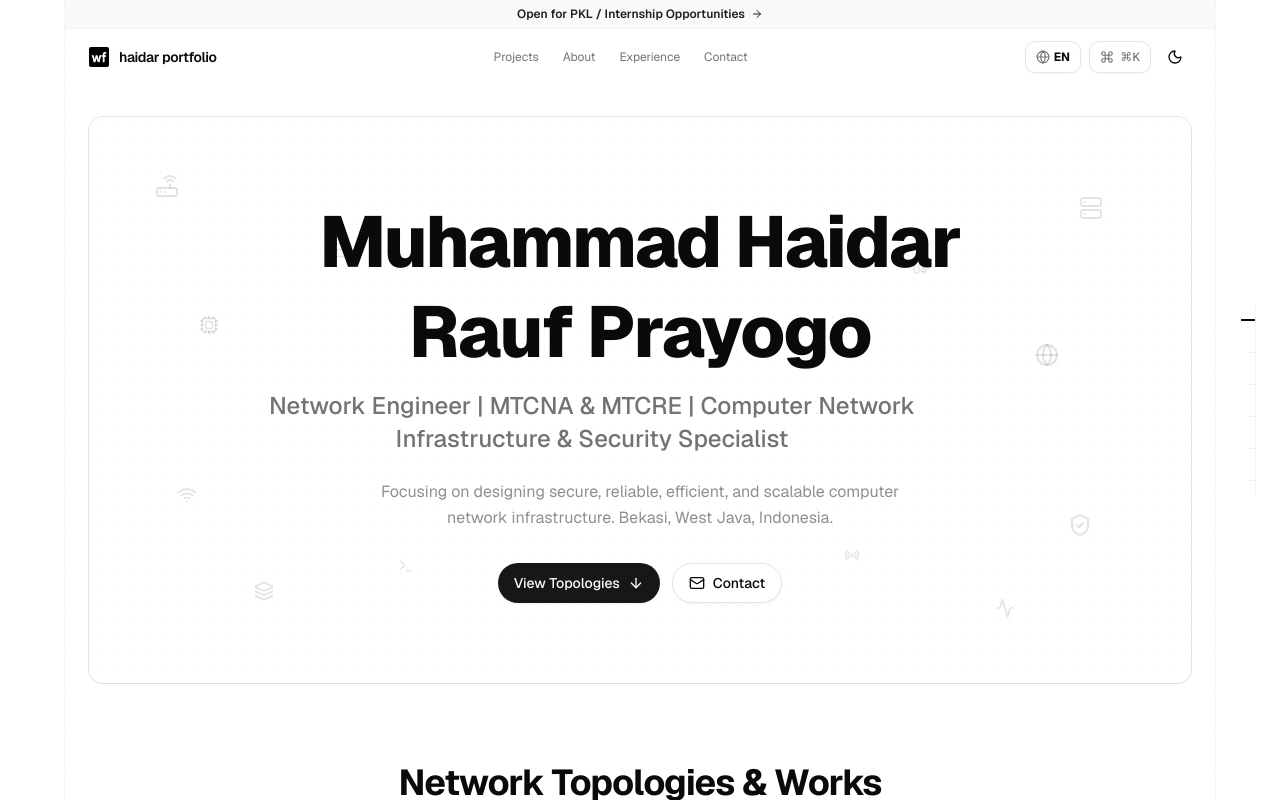
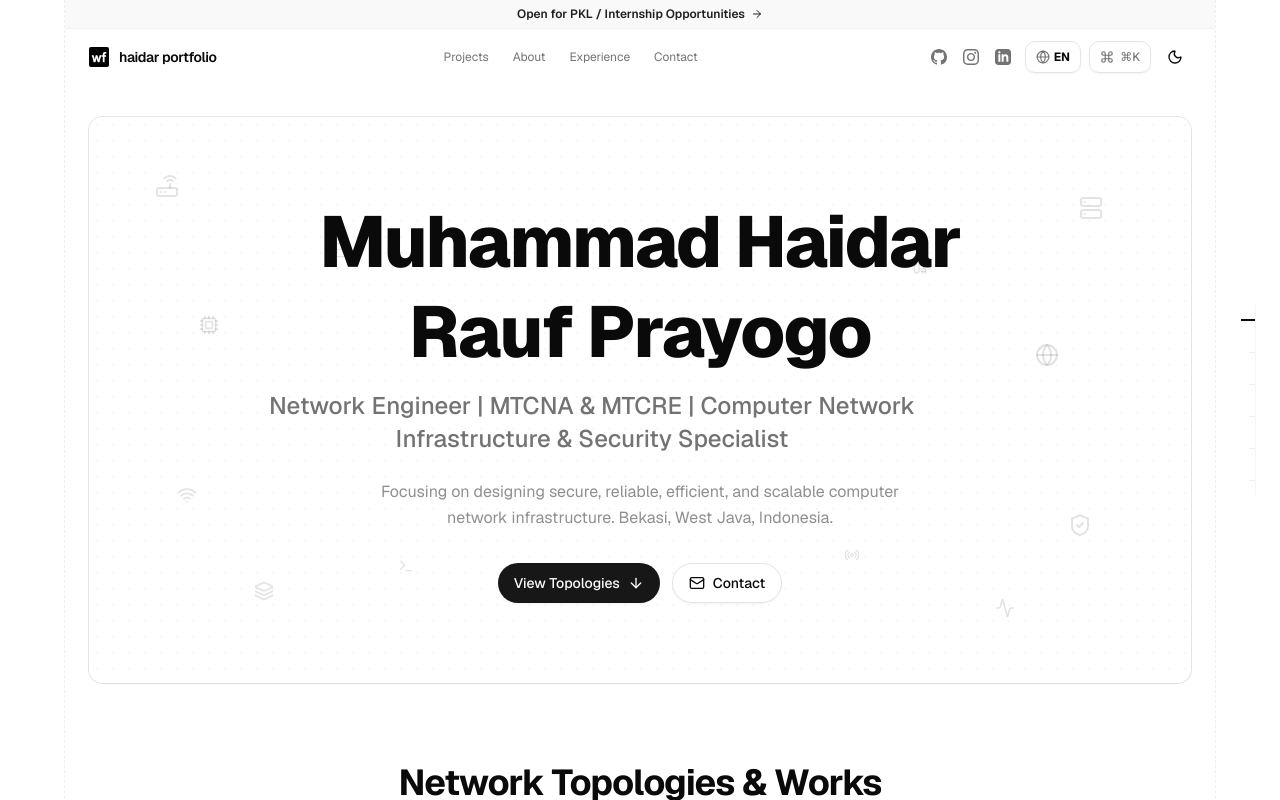
Before and after one commit to haidirwf/portfolio-idal, a Next.js app: page / in a window 1280 px wide. Shown: the top 800 px of the page. Built offline with nearby package versions, Linux system fonts and the light colour scheme.

Commit message:
feat(navbar): add GitHub, Instagram, and LinkedIn social icon links beside language switcher

```diff
--- a/components/portfolio/navbar.tsx
+++ b/components/portfolio/navbar.tsx
@@ -62,6 +62,43 @@
 
         {/* Actions & Mobile Menu Toggle */}
         <div className="flex items-center gap-1.5 sm:gap-2">
+          {/* Social Links */}
+          <div className="flex items-center gap-0.5 sm:gap-1">
+            <a
+              href="https://github.com/haidirwf"
+              target="_blank"
+              rel="noreferrer"
+              aria-label="GitHub"
+              className="p-1.5 rounded-lg text-muted-foreground hover:text-foreground hover:bg-secondary/60 transition-colors"
+            >
+              <svg className="size-4 fill-current" viewBox="0 0 24 24">
+                <path d="M12 0C5.37 0 0 5.37 0 12c0 5.31 3.435 9.795 8.205 11.385.6.105.825-.255.825-.57 0-.285-.015-1.23-.015-2.235-3.015.555-3.795-.735-4.035-1.41-.135-.345-.72-1.41-1.23-1.695-.42-.225-1.02-.78-.015-.795.945-.015 1.62.87 1.845 1.23 1.08 1.815 2.805 1.305 3.495.99.105-.78.42-1.305.765-1.605-2.67-.3-5.46-1.335-5.46-5.925 0-1.305.465-2.385 1.23-3.225-.12-.3-.54-1.53.12-3.18 0 0 1.005-.315 3.3 1.23.96-.27 1.98-.405 3-.405s2.04.135 3 .405c2.295-1.56 3.3-1.23 3.3-1.23.66 1.65.24 2.88.12 3.18.765.84 1.23 1.905 1.23 3.225 0 4.605-2.805 5.625-5.475 5.925.435.375.81 1.095.81 2.22 0 1.605-.015 2.895-.015 3.3 0 .315.225.69.825.57A12.02 12.02 0 0024 12c0-6.63-5.37-12-12-12z" />
+              </svg>
+            </a>
+            <a
+              href="https://instagram.com/haidarwf"
+              target="_blank"
+              rel="noreferrer"
+              aria-label="Instagram"
+              className="p-1.5 rounded-lg text-muted-foreground hover:text-foreground hover:bg-secondary/60 transition-colors"
+            >
+              <svg className="size-4 fill-current" viewBox="0 0 24 24">
+                <path d="M12 2.163c3.204 0 3.584.012 4.85.07 3.252.148 4.771 1.691 4.919 4.919.058 1.265.069 1.645.069 4.849 0 3.205-.012 3.584-.069 4.849-.149 3.225-1.664 4.771-4.919 4.919-1.266.058-1.644.07-4.85.07-3.204 0-3.584-.012-4.849-.07-3.26-.149-4.771-1.699-4.919-4.92-.058-1.265-.07-1.644-.07-4.849 0-3.204.013-3.583.07-4.849.149-3.227 1.664-4.771 4.919-4.919 1.266-.057 1.645-.069 4.849-.069zm0-2.163c-3.259 0-3.667.014-4.947.072-4.358.2-6.78 2.618-6.98 6.98-.059 1.281-.073 1.689-.073 4.948 0 3.259.014 3.668.072 4.948.2 4.358 2.618 6.78 6.98 6.98 1.281.058 1.689.072 4.948.072 3.259 0 3.668-.014 4.948-.072 4.354-.2 6.782-2.618 6.979-6.98.059-1.28.073-1.689.073-4.948 0-3.259-.014-3.667-.072-4.947-.196-4.354-2.617-6.78-6.979-6.98-1.281-.059-1.69-.073-4.949-.073zm0 5.838c-3.403 0-6.162 2.759-6.162 6.162s2.759 6.163 6.162 6.163 6.162-2.759 6.162-6.163c0-3.403-2.759-6.162-6.162-6.162zm0 10.162c-2.209 0-4-1.79-4-4 0-2.209 1.791-4 4-4s4 1.791 4 4c0 2.21-1.791 4-4 4zm6.406-11.845c-.796 0-1.441.645-1.441 1.44s.645 1.44 1.441 1.44c.795 0 1.439-.645 1.439-1.44s-.644-1.44-1.439-1.44z" />
+              </svg>
+            </a>
+            <a
+              href="https://www.linkedin.com/in/haidar-rauf/"
+              target="_blank"
+              rel="noreferrer"
+              aria-label="LinkedIn"
+              className="p-1.5 rounded-lg text-muted-foreground hover:text-foreground hover:bg-secondary/60 transition-colors"
+            >
+              <svg className="size-4 fill-current" viewBox="0 0 24 24">
+                <path d="M19 0h-14c-2.761 0-5 2.239-5 5v14c0 2.761 2.239 5 5 5h14c2.762 0 5-2.239 5-5v-14c0-2.761-2.238-5-5-5zm-11 19h-3v-11h3v11zm-1.5-12.268c-.966 0-1.75-.79-1.75-1.764s.784-1.764 1.75-1.764 1.75.79 1.75 1.764-.783 1.764-1.75 1.764zm13.5 12.268h-3v-5.604c0-3.368-4-3.113-4 0v5.604h-3v-11h3v1.765c1.396-2.586 7-2.777 7 2.476v6.759z" />
+              </svg>
+            </a>
+          </div>
+
           {/* Language Switcher */}
           <Button
             variant="outline"
```
